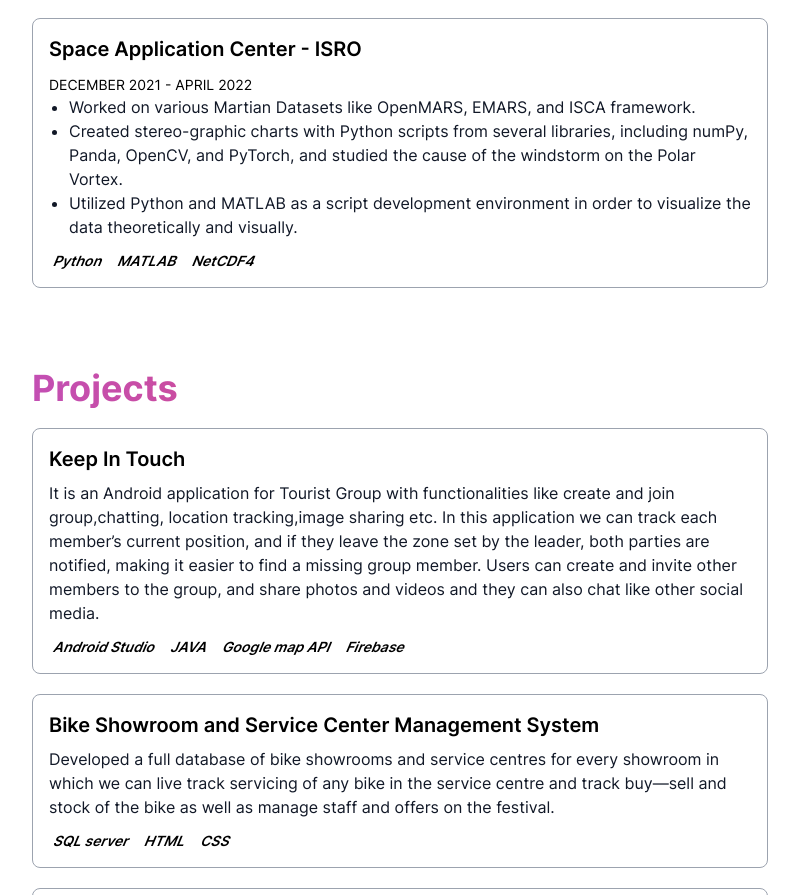
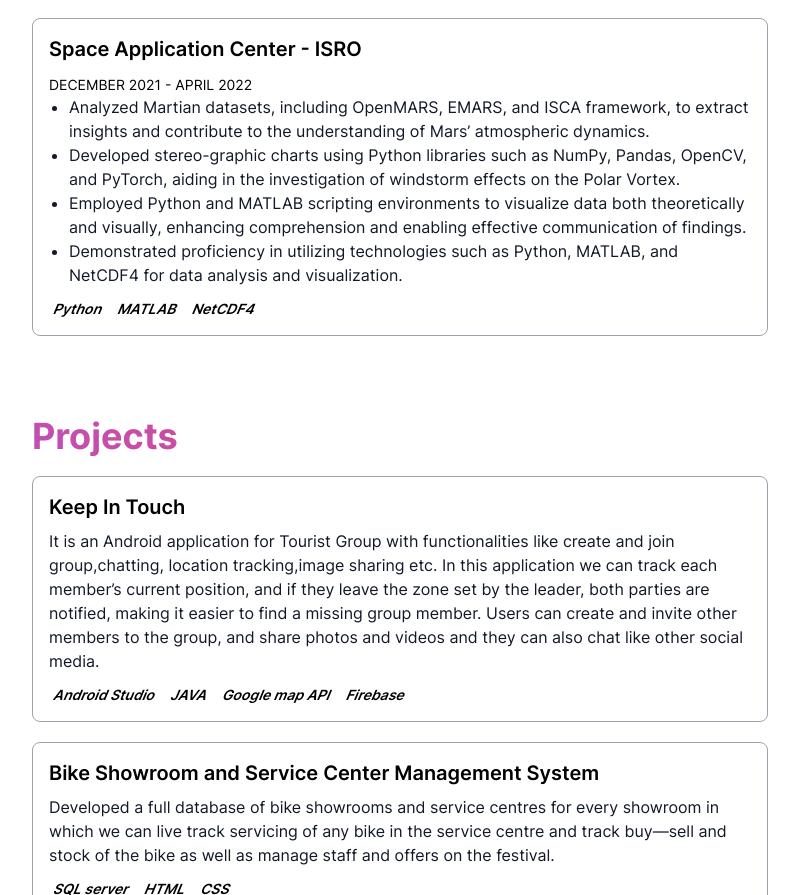
Before and after one commit to dhruvac29/portfolio, a Next.js app: page / in a window 1280 px wide. Shown: the part 968-1863 px from the top of the page, without its empty margins (240-1039 px from the left). Built offline with nearby package versions, Linux system fonts and the light colour scheme.

Commit message:
Update experience description.js

```diff
--- a/data/experience.js
+++ b/data/experience.js
@@ -22,9 +22,10 @@
   {
     companyName: "Space Application Center - ISRO",
     companyDescription: [
-      "Worked on various Martian Datasets like OpenMARS, EMARS, and ISCA framework.",
-      "Created stereo-graphic charts with Python scripts from several libraries, including numPy, Panda, OpenCV, and PyTorch, and studied the cause of the windstorm on the Polar Vortex.",
-      "Utilized Python and MATLAB as a script development environment in order to visualize the data theoretically and visually.",
+      "Analyzed Martian datasets, including OpenMARS, EMARS, and ISCA framework, to extract insights and contribute to the understanding of Mars’ atmospheric dynamics.",
+      "Developed stereo-graphic charts using Python libraries such as NumPy, Pandas, OpenCV, and PyTorch, aiding in the investigation of windstorm effects on the Polar Vortex.",
+      "Employed Python and MATLAB scripting environments to visualize data both theoretically and visually, enhancing comprehension and enabling effective communication of findings.",
+      "Demonstrated proficiency in utilizing technologies such as Python, MATLAB, and NetCDF4 for data analysis and visualization.",
     ],
     companyLink: "https://www.sac.gov.in/Vyom/index.jsp",
     companyTechnologies: ["Python", "MATLAB", "NetCDF4"],
```
